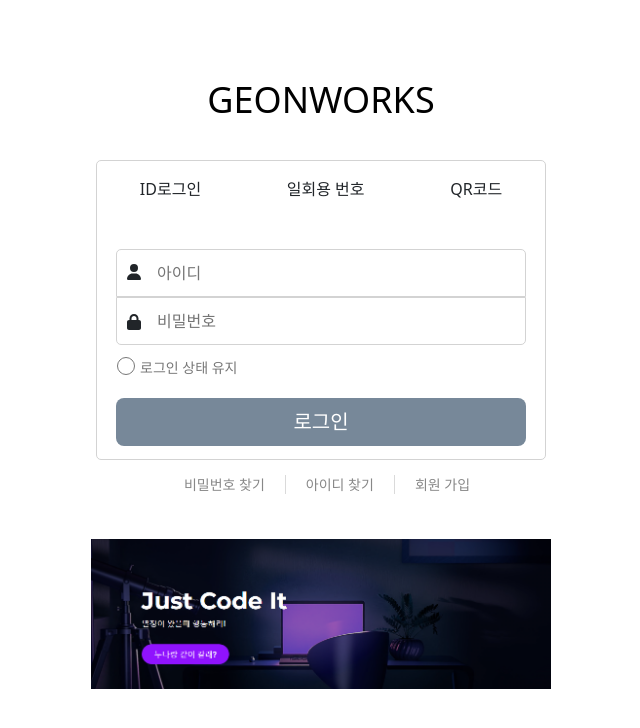
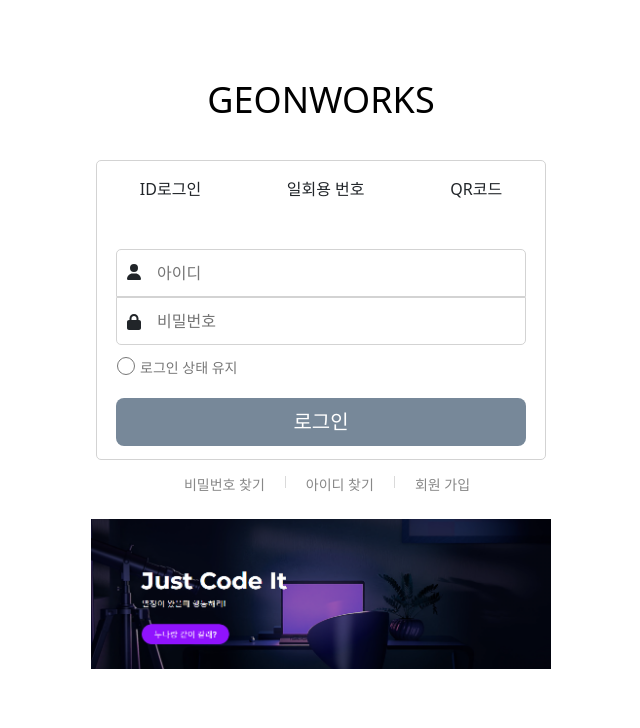
Before and after one commit to hyun-june/React-Geonworks-store, a React (Create React App) app: page /login in a window 1280 px wide. Shown: the top 728 px of the page, without its empty margins (319-959 px from the left). Built offline with nearby package versions, Linux system fonts and the light colour scheme.

Commit message:
day4-search(1)

```diff
--- a/package.json
+++ b/package.json
@@ -12,7 +12,7 @@
     "@testing-library/react": "^13.4.0",
     "@testing-library/user-event": "^13.5.0",
     "bootstrap": "^5.3.3",
-    "json-server": "^1.0.0-alpha.23",
+    "json-server": "^0.17.4",
     "react": "^18.3.1",
     "react-bootstrap": "^2.10.2",
     "react-dom": "^18.3.1",
--- a/src/App.css
+++ b/src/App.css
@@ -8,6 +8,7 @@ h1 {
     font-size: 36px;
     line-height: 40px;
     color: #000;
+    cursor: pointer;
 }
 
 .login-button{
@@ -177,15 +178,15 @@ h1 {
 }
 
 
-li:nth-last-child(2)::before,li:last-child::before  {
+.login-menu  {
     content: "";
-    border-left: 0.5px solid #dadada;
+    border-right: 0.5px solid #dadada;
     margin-right: 20px;
     height: 12px;
 }
 
 .img-box{
-    margin-top: 30px;
+    margin-top: 10px;
     width: 460px;
     height: 150px;
     background: url(/img/광고.PNG);
--- a/src/component/Navbar.js
+++ b/src/component/Navbar.js
@@ -11,6 +11,10 @@ const Navbar = () => {
     navigate("/login");
   };
 
+  const goToMainPage = () => {
+    navigate("/");
+  };
+
   const search=(event)=>{
     if(event.key ==="Enter"){
       let keyword = event.target.value;
@@ -20,13 +24,11 @@ const Navbar = () => {
 
   return (
     <div>
-      <div>
         <div className="login-button" onClick={goToLogin}>
           <FontAwesomeIcon icon={faUser} />
           <div>로그인</div>
         </div>
-      </div>
-      <div className="nav-section">
+      <div className="nav-section" onClick={goToMainPage}>
         <h1>GEONWORKS</h1>
       </div>
       <div className="menu-area">
--- a/src/page/Login.js
+++ b/src/page/Login.js
@@ -15,11 +15,19 @@ const Login = ({setAuthenticate}) => {
     setAuthenticate(true);
     navigate("/");
   };
+  const logout = () =>{
+    setAuthenticate(false);
+  }
+  const goToMainPage = () => {
+    navigate("/");
+  };
+
 
   return (
     <Container className="login-section">
-      <h1>GEONWORKS</h1>
+      <h1 onClick={goToMainPage}>GEONWORKS</h1>
       <Form className="login-box" onSubmit={(event)=>loginUser(event)}>
+
         <div className="login-tabs">
           <div onClick={() => handleTabClick("ID로그인")}>ID로그인</div>
           <div onClick={() => handleTabClick("일회용 번호")}>일회용 번호</div>
@@ -42,8 +50,8 @@ const Login = ({setAuthenticate}) => {
         </div>
       </Form>
       <ul className="login-list">
-          <li>비밀번호 찾기</li>
-          <li>아이디 찾기</li>
+          <li className="login-menu">비밀번호 찾기</li>
+          <li className="login-menu">아이디 찾기</li>
           <li>회원 가입</li>
         </ul>
         <Link to="https://codingnoona.thinkific.com/" className="img-box" target="_blank">
```
Also changed, not shown: src/page/ProductAll.js (+4 -5 lines), 1 other file (tests, documents, lock files or other folders).
